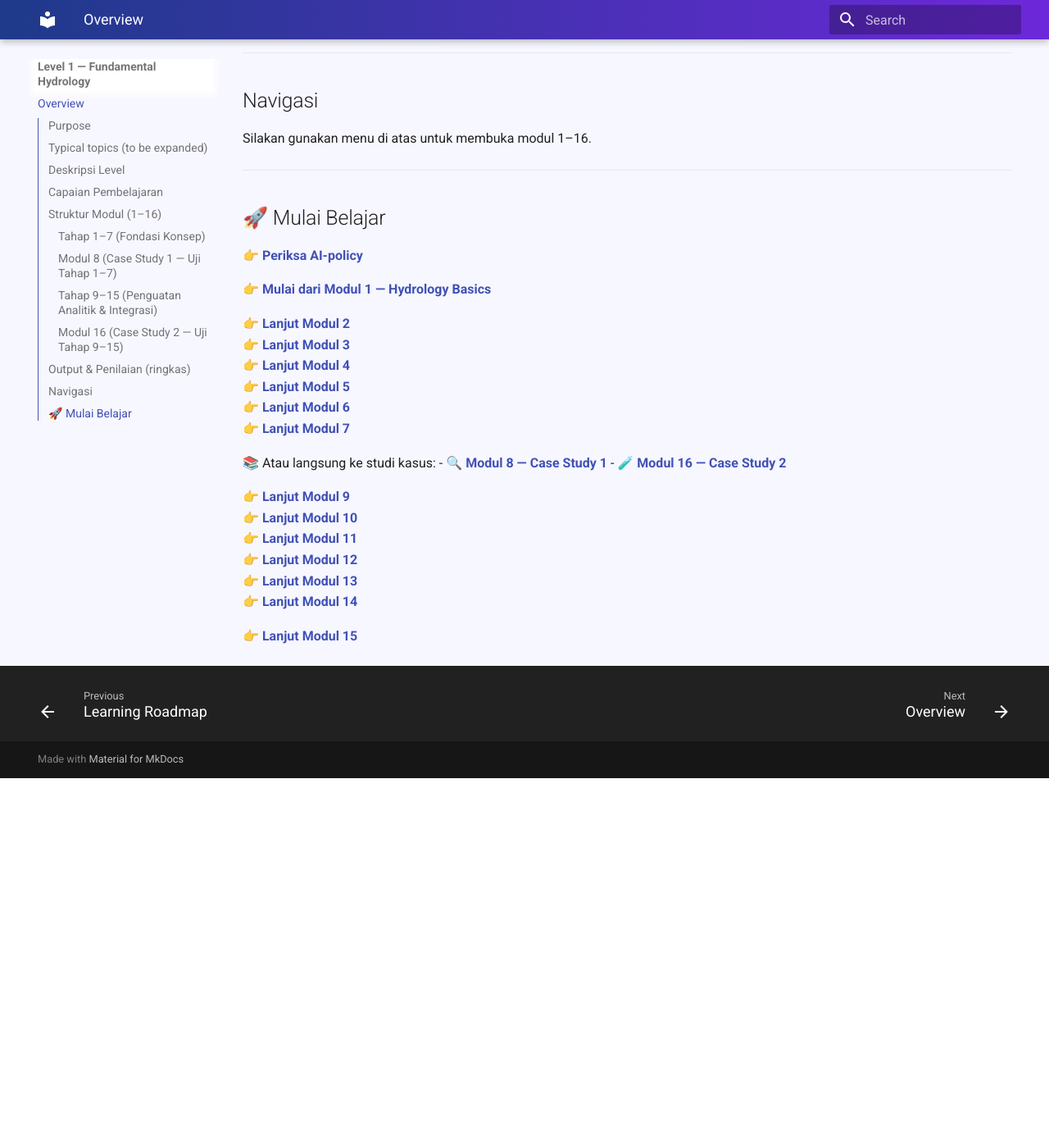
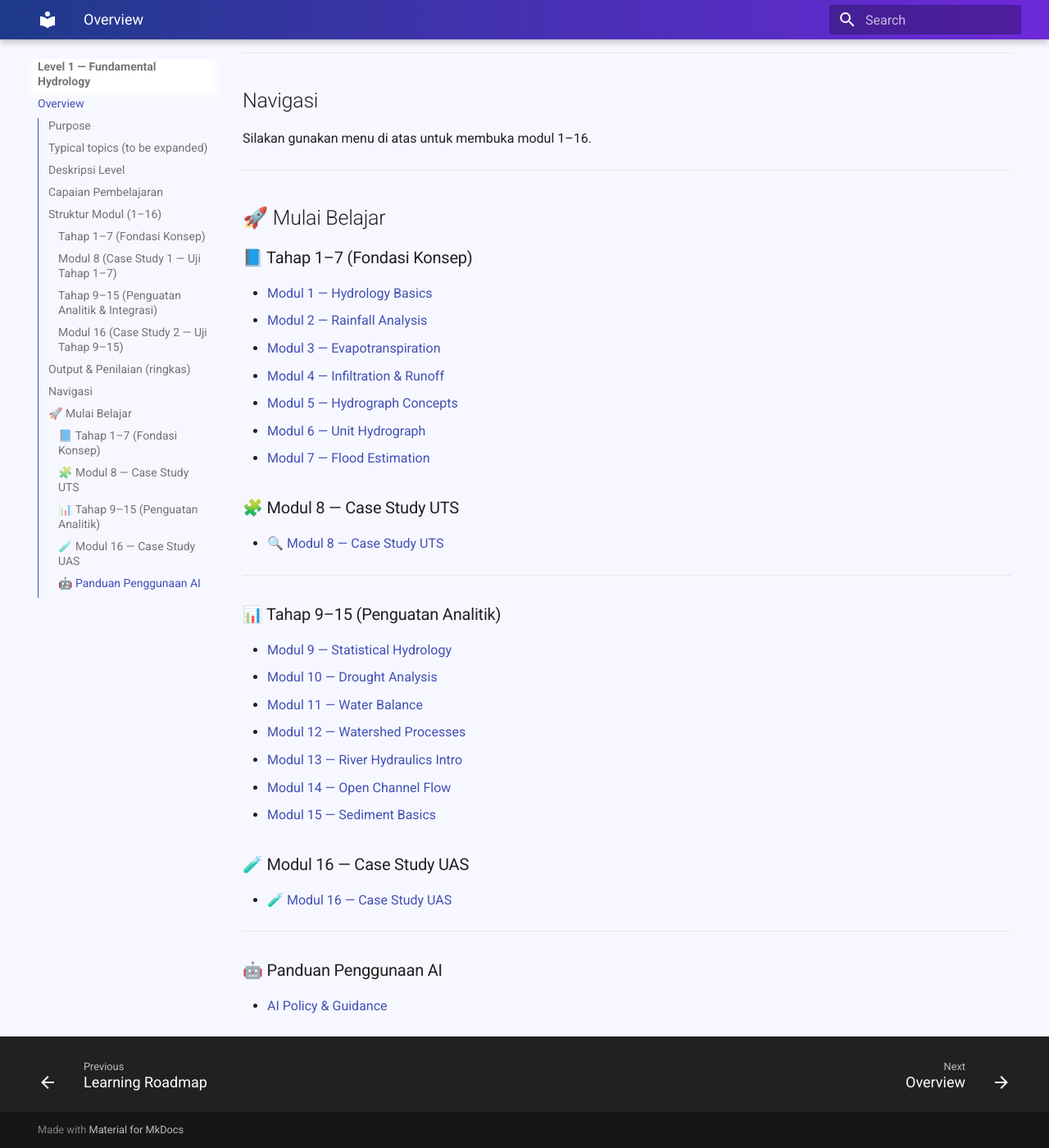
Before and after one commit to rintis-code/rr-hydrology, an MkDocs documentation site: the page built from docs/level-1/00-intro.md, in a window 1280 px wide and 1400 px high, scrolled down 2089 px. Shown: the whole window at 82% size. Built offline with MkDocs 1.6.1 and Material for MkDocs 9.7.7, drawn with Linux system fonts in a browser that asks for light colours; before the commit the page ends 3038 px from its top, so only the background shows below that.

Commit message:
Update 00-intro.md

```diff
--- a/docs/level-1/00-intro.md
+++ b/docs/level-1/00-intro.md
@@ -71,26 +71,38 @@ Silakan gunakan menu di atas untuk membuka modul 1–16.
 
 ## 🚀 Mulai Belajar
 
-👉 **[Periksa AI-policy](../ai-policy/)**
+### 📘 Tahap 1–7 (Fondasi Konsep)
 
-👉 **[Mulai dari Modul 1 — Hydrology Basics](../01.md)**
+- [Modul 1 — Hydrology Basics](../01.md)
+- [Modul 2 — Rainfall Analysis](../02.md)
+- [Modul 3 — Evapotranspiration](../03.md)
+- [Modul 4 — Infiltration & Runoff](../04.md)
+- [Modul 5 — Hydrograph Concepts](../05.md)
+- [Modul 6 — Unit Hydrograph](../06.md)
+- [Modul 7 — Flood Estimation](../07.md)
 
-👉 **[Lanjut Modul 2](../02.md)**
-👉 **[Lanjut Modul 3](../03.md)**
-👉 **[Lanjut Modul 4](../04.md)**
-👉 **[Lanjut Modul 5](../05.md)**
-👉 **[Lanjut Modul 6](../06.md)**
-👉 **[Lanjut Modul 7](../07.md)**
+### 🧩 Modul 8 — Case Study UTS
 
-📚 Atau langsung ke studi kasus:
-- 🔍 **[Modul 8 — Case Study 1](../08-case-uts/)**
-- 🧪 **[Modul 16 — Case Study 2](../16-case-uas/)**
+- 🔍 [Modul 8 — Case Study UTS](../08-case-uts.md)
 
-👉 **[Lanjut Modul 9](../09.md)**
-👉 **[Lanjut Modul 10](../10.md)**
-👉 **[Lanjut Modul 11](../11.md)**
-👉 **[Lanjut Modul 12](../12.md)**
-👉 **[Lanjut Modul 13](../13.md)**
-👉 **[Lanjut Modul 14](../14.md)**
+---
 
-👉 **[Lanjut Modul 15](../15.md)**
+### 📊 Tahap 9–15 (Penguatan Analitik)
+
+- [Modul 9 — Statistical Hydrology](../09.md)
+- [Modul 10 — Drought Analysis](../10.md)
+- [Modul 11 — Water Balance](../11.md)
+- [Modul 12 — Watershed Processes](../12.md)
+- [Modul 13 — River Hydraulics Intro](../13.md)
+- [Modul 14 — Open Channel Flow](../14.md)
+- [Modul 15 — Sediment Basics](../15.md)
+
+### 🧪 Modul 16 — Case Study UAS
+
+- 🧪 [Modul 16 — Case Study UAS](../16-case-uas.md)
+
+---
+
+### 🤖 Panduan Penggunaan AI
+
+- [AI Policy & Guidance](../ai-policy.md)
```
